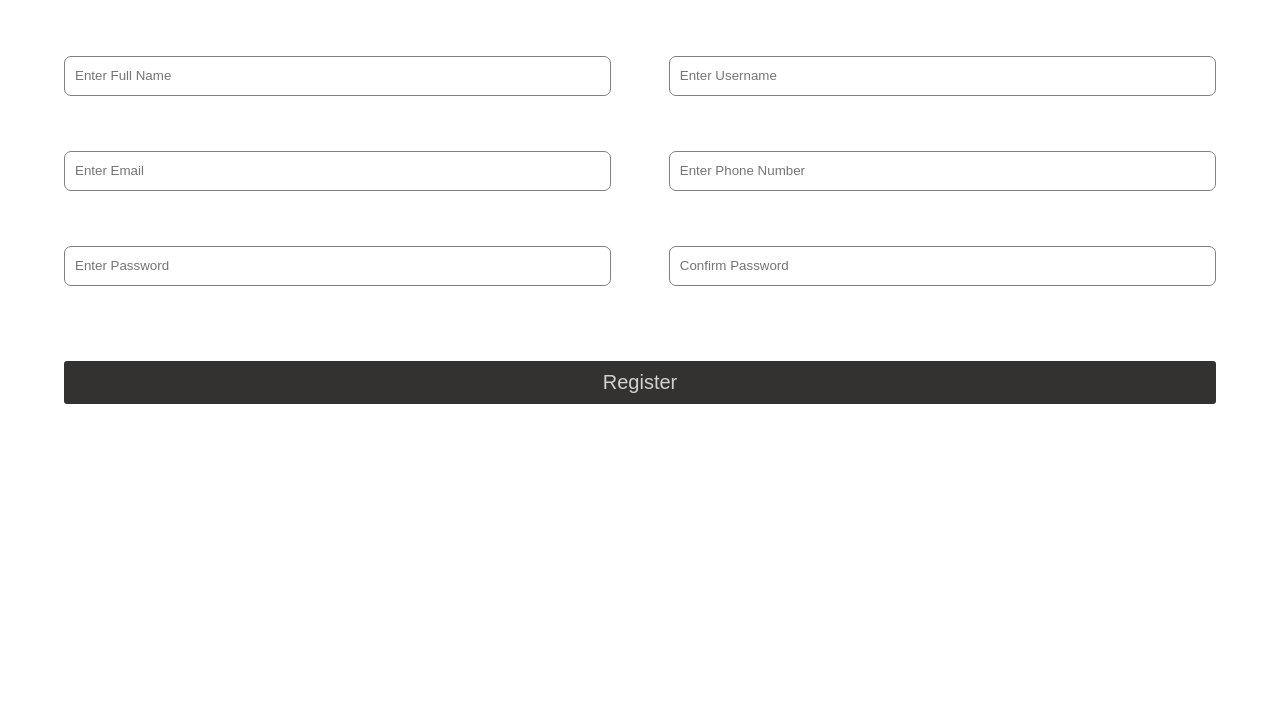
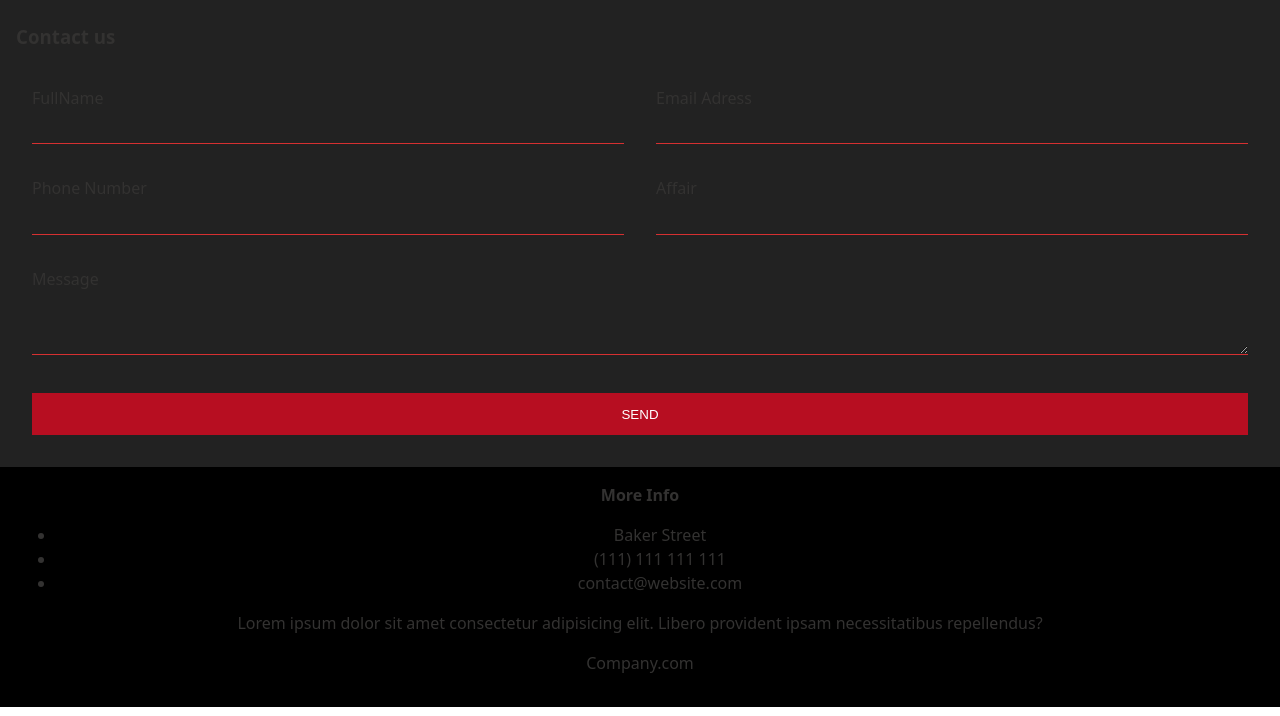
Before and after one commit to yuliethCor08/campus2, a plain HTML site: page clase1/estilos/proyecto/form.html in a window 1280 px wide. Shown: the part 84-800 px from the top of the page. Drawn offline with Linux system fonts and the light colour scheme.

Commit message:
proyecto final

```diff
--- a/clase1/estilos/proyecto/estilos.css
+++ b/clase1/estilos/proyecto/estilos.css
@@ -198,7 +198,7 @@ main{
     background-position: 0 0, 10px 10px;
     overflow: hidden;
     margin-top: 50px;
-    background-image: url('tom-barrett-M0AWNxnLaMw-unsplash.jpg');
+    background-image: url('nils-nedel-ONpGBpns3cs-unsplash.jpg');
     background-size: cover;
     padding: 80px;
     border-radius: 20px;
@@ -963,3 +963,109 @@ main{
 .card .description input:hover{
     background: #2c2a27;
 }
+
+/* Estilos del form */
+
+h1 {
+    margin: 0;
+}
+
+section {
+    padding: 2em;
+}
+
+ /* Estilos de formulario */
+ .logo {
+    text-align: center;
+    font-size: 3em;
+}
+
+.logo span {
+    color: #B70E21;
+}
+
+.contact-wrapper {
+    box-shadow: 0 0 20px 0 rgba(255, 255, 255, .3);
+}
+
+.contact-wrapper > * {
+    padding: 1em;
+}
+
+.contact-form {
+    background: #222222;
+}
+
+.contact-form form {
+    display: grid;
+    grid-template-columns: 1fr 1fr;
+}
+
+.contact-form form label {
+    display: block;
+}
+
+.contact-form form p {
+    margin: 0;
+    padding: 1em;
+}
+
+.contact-form form .block {
+    grid-column: 1 / 3;
+}
+
+.contact-form form button,
+.contact-form form input,
+.contact-form form textarea {
+    width: 100%;
+    padding: .7em;
+    border: none;
+    background: none;
+    outline: 0;
+    color: #fff;
+    border-bottom: 1px solid #d63031;
+}
+
+.contact-form form button {
+    background: #B70E21;
+    border: 0;
+    text-transform: uppercase;
+    padding: 1em;
+}
+
+.contact-form form button:hover,
+.contact-form form button:focus {
+    background: #d63031;
+    color: #fff;
+    transition: background-color 1s ease-out;
+    outline: 0;
+}
+
+/* CONTACT INFO */
+.contact-info {
+    background: #000;
+}
+
+.contact-info h4, .contact-info ul, .contact-info p {
+    text-align: center;
+    margin: 0 0 1rem 0;
+}
+
+/* LARGE SIZE */
+/* @media(min-width: 700px) {
+    body {
+        padding: 0 4em;
+    }
+    .contact-wrapper {
+        display: grid;
+        grid-template-columns: 2fr 1fr;
+    }
+    .contact-wrapper > * {
+        padding: 2em;
+    }
+    .contact-info h4,
+    .contact-info ul,
+    .contact-info p {
+        text-align: left;
+    }
+} */
--- a/clase1/estilos/proyecto/form.html
+++ b/clase1/estilos/proyecto/form.html
@@ -8,68 +8,52 @@
     <link rel="stylesheet" href="estilos.css" />
   </head>
   <body>
-    <div class="container">
-      <h1 class="form-title">Contact</h1>
-      <form action="#">
-        <div class="main-user-info">
-          <div class="user-input-box">
-            <label for="fullName">Name</label>
-            <input type="text"
-                    id="fullName"
-                    name="fullName"
-                    placeholder="Enter Full Name"/>
+    <div class="content">
+
+      <h1 class="logo">Contact <span>Us</span></h1>
+
+      <div class="contact-wrapper animated bounceInUp">
+          <div class="contact-form">
+              <h3>Contact us</h3>
+              <form action="">
+                  <p>
+                      <label>FullName</label>
+                      <input type="text" name="fullname">
+                  </p>
+                  <p>
+                      <label>Email Adress</label>
+                      <input type="email" name="email">
+                  </p>
+                  <p>
+                      <label>Phone Number</label>
+                      <input type="tel" name="phone">
+                  </p>
+                  <p>
+                      <label>Affair</label>
+                      <input type="text" name="affair">
+                  </p>
+                  <p class="block">
+                     <label>Message</label>
+                      <textarea name="message" rows="3"></textarea>
+                  </p>
+                  <p class="block">
+                      <button>
+                          Send
+                      </button>
+                  </p>
+              </form>
           </div>
-          <div class="user-input-box">
-            <label for="username">Username</label>
-            <input type="text"
-                    id="username"
-                    name="username"
-                    placeholder="Enter Username"/>
-          </div>
-          <div class="user-input-box">
-            <label for="email">Email</label>
-            <input type="email"
-                    id="email"
-                    name="email"
-                    placeholder="Enter Email"/>
-          </div>
-          <div class="user-input-box">
-            <label for="phoneNumber">Phone Number</label>
-            <input type="text"
-                    id="phoneNumber"
-                    name="phoneNumber"
-                    placeholder="Enter Phone Number"/>
-          </div>
-          <div class="user-input-box">
-            <label for="password">Password</label>
-            <input type="password"
-                    id="password"
-                    name="password"
-                    placeholder="Enter Password"/>
-          </div>
-          <div class="user-input-box">
-            <label for="confirmPassword">Confirm Password</label>
-            <input type="password"
-                    id="confirmPassword"
-                    name="confirmPassword"
-                    placeholder="Confirm Password"/>
-          </div>
+          <div class="contact-info">
+            <h4>More Info</h4>
+            <ul>
+                <li><i class="fas fa-map-marker-alt"></i> Baker Street</li>
+                <li><i class="fas fa-phone"></i> (111) 111 111 111</li>
+                <li><i class="fas fa-envelope-open-text"></i> contact@website.com</li>
+            </ul>
+            <p>Lorem ipsum dolor sit amet consectetur adipisicing elit. Libero provident ipsam necessitatibus repellendus?</p>
+            <p>Company.com</p>
         </div>
-        <!-- <div class="gender-details-box">
-          <span class="gender-title">Gender</span>
-          <div class="gender-category">
-            <input type="radio" name="gender" id="male">
-            <label for="male">Male</label>
-            <input type="radio" name="gender" id="female">
-            <label for="female">Female</label>
-            <input type="radio" name="gender" id="other">
-            <label for="other">Other</label>
-          </div>
-        </div> -->
-        <div class="form-submit-btn">
-          <input type="submit" value="Register">
-        </div>
-      </form>
     </div>
+  </div>
   </body>
 </html>
```
Also changed, not shown: clase1/estilos/proyecto/index.html (+9 -36 lines), clase1/estilos/proyecto/sub2.html (+8 -9 lines), clase1/estilos/proyecto/sub3.html (added, +102 -0 lines).
